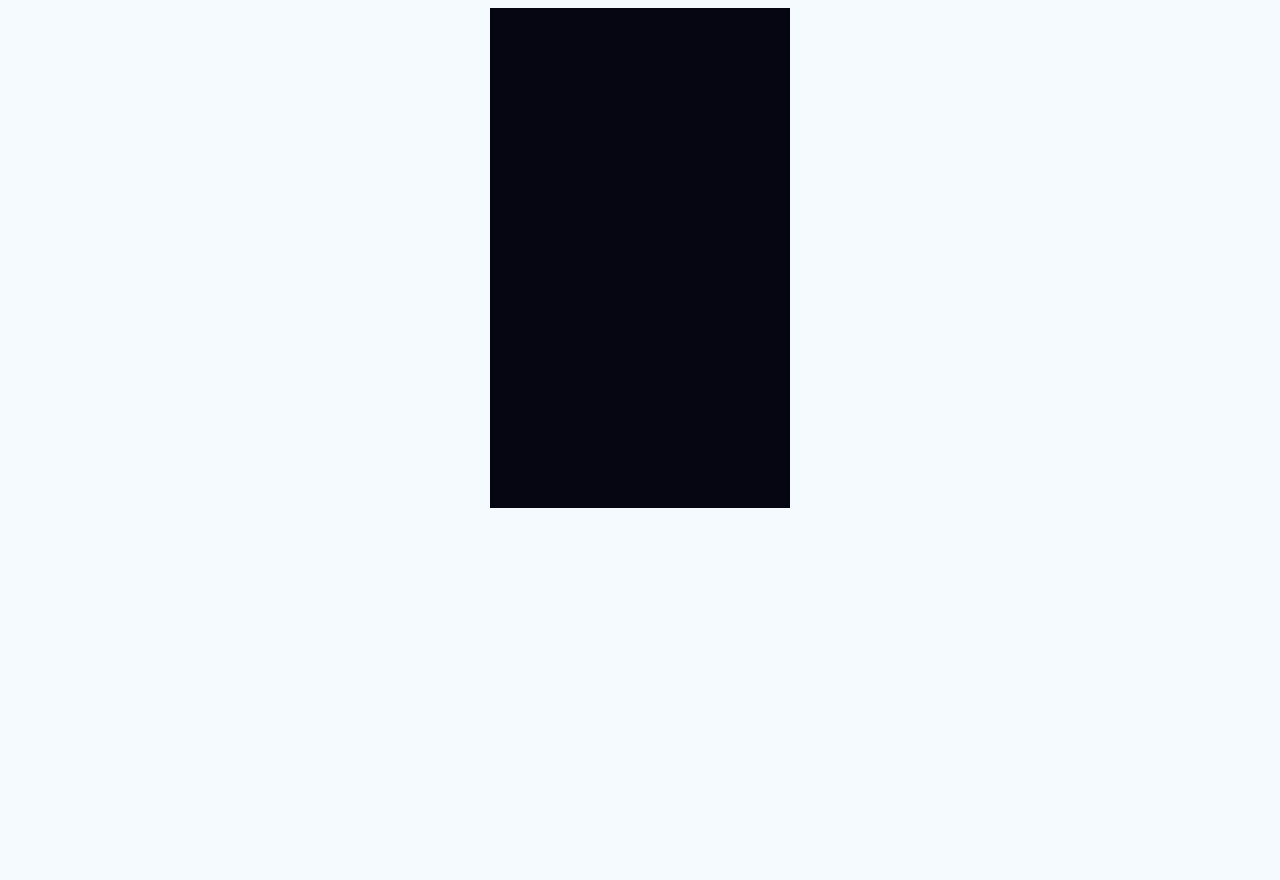
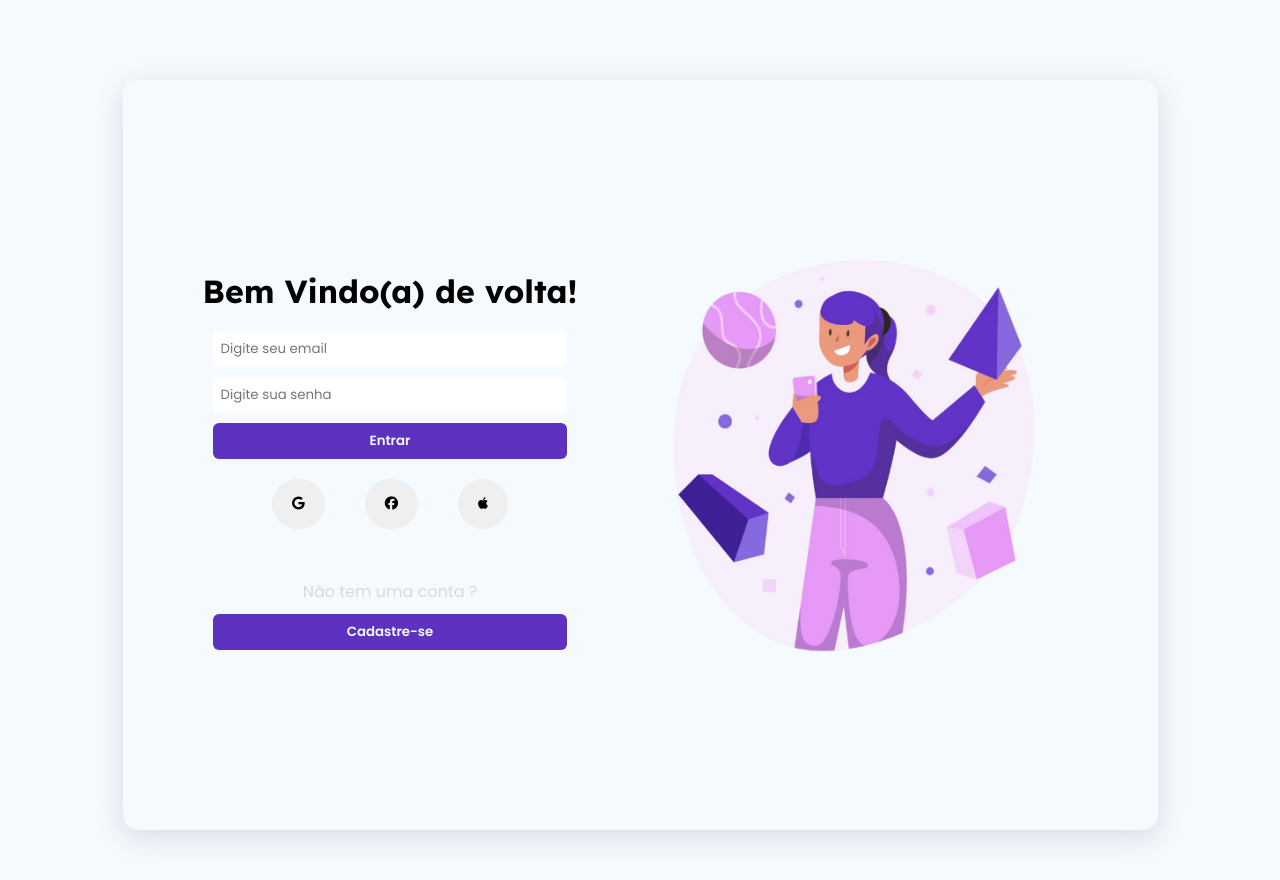
Before and after one commit to niethilleybrazz/registerPage, a plain HTML site: page index.html in a window 1280 px wide. Before the commit the page ends 800 px from the top, so only its background shows below. Drawn offline with Linux system fonts and the light colour scheme.

Commit message:
Projeto concluido
Futuramente tera animacao para transferir de pagina, e modo escuro com Js

```diff
--- a/index.html
+++ b/index.html
@@ -5,10 +5,32 @@
     <meta name="viewport" content="width=device-width, initial-scale=1.0">
     <title>Bem vindo</title>
     <link rel="stylesheet" href="styles/styles.css">
+    <link rel="stylesheet" href="https://cdnjs.cloudflare.com/ajax/libs/font-awesome/6.7.2/css/all.min.css" integrity="sha512-Evv84Mr4kqVGRNSgIGL/F/aIDqQb7xQ2vcrdIwxfjThSH8CSR7PBEakCr51Ck+w+/U6swU2Im1vVX0SVk9ABhg==" crossorigin="anonymous" referrerpolicy="no-referrer" />
 </head>
 <body>
     <div class="card-container">
+        <div class="form-container">
+            <h1>Bem Vindo(a) de volta!</h1>
+            <form action="" class="form">
+                <input type="email" placeholder="Digite seu email">
+                <input type="password" placeholder="Digite sua senha">
+                <input type="submit" value="Entrar" class="submit">
+            </form>
 
+            <div class="form-buttons">
+                <button><i class="fa-brands fa-google"></i></button>
+                <button><i class="fa-brands fa-facebook"></i></button>
+                <button><i class="fa-brands fa-apple"></i></button>
+            </div>
+
+            <div class="register-button-container">
+                <p>Não tem uma conta ?</p>
+                <button class="register-button"><a href="">Cadastre-se</a></button>
+            </div>
+        </div>
+        <div class="image">
+            <img src="midia/Design sem nome(1).png" alt="" height="700px" width="500px">
+        </div>
     </div>
 </body>
 </html>
--- a/styles/styles.css
+++ b/styles/styles.css
@@ -1,12 +1,18 @@
 @import url('https://fonts.googleapis.com/css2?family=Lexend+Deca:wght@100..900&family=Poppins:ital,wght@0,100;0,200;0,300;0,400;0,500;0,600;0,700;0,800;0,900;1,100;1,200;1,300;1,400;1,500;1,600;1,700;1,800;1,900&display=swap');
 
 :root{
-    --principal : #5546fa;
+    --principal : #5d32be;
     --branco : #f5faff;
+    --cinza : #d5dadf;
     --preto : #060613;
 
     --titulo: "Lexend Deca";
     --texto: "Poppins";
+}
+*{
+    margin: 0;
+    padding: 0;
+    box-sizing: border-box;
 }
 
 body{
@@ -15,9 +21,99 @@ body{
     justify-content: center;
     align-items: center;
 }
+h1{
+    font-family: var(--titulo);
+}
+p,a, input, button {
+    font-family: var(--texto);
+}
 
 .card-container{
-    background-color: var(--preto);
-    height: 500px;
-    width: 300px;
+    margin: 80px;
+    padding: 50px;
+    display: flex;
+    align-items: center;
+    justify-content: center;
+    background-color: var(--branco);
+    box-shadow: rgba(100, 100, 111, 0.2) 0px 7px 29px 0px;
+    border-radius: 15px;
+    height: 750px;
+    width: 1035px;
 }
+.form-container{
+    margin: 0 30px;
+}
+.form-container>h1{
+    margin: 20px 0;
+}
+.form{
+    display: flex;
+    flex-direction: column;
+    gap: 10px;
+}
+.form>input{
+    padding: 8px;
+    margin: 0 10px;
+    border-radius: 6px;
+    border: none;
+}
+input[type="email"]:focus {
+    outline: none;
+    border: 1px solid var(--principal);
+}
+input[type="password"]:focus {
+    outline: none;
+    border: 1px solid var(--principal);
+}
+.form-buttons{
+    margin-top: 20px;
+    display: flex;
+    justify-content: center;
+}
+.form-buttons>button{
+    margin: 0 20px;
+    padding: 15px 20px;
+    border: none;
+    border-radius: 30px;
+}
+.form-buttons button:hover{
+    cursor: pointer;
+    background-color: var(--principal);
+    color: var(--branco);
+}
+.register-button-container{
+    margin-top: 50px;
+    text-align: center;
+    display: flex;
+    justify-content: center;
+    flex-direction: column;
+}
+.register-button-container p{
+    color: var(--cinza);
+    text-decoration: none;
+}
+.register-button-container p>a:hover{
+    color: var(--principal);
+}
+.register-button-container>button{
+    margin: 10px;
+    padding: 8px;
+    border-radius: 6px;
+    border: none;
+}
+.image>img{
+    border-radius: 15px;
+    align-items: center;
+    padding: 30px;
+}
+.submit ,
+.register-button{
+    cursor: pointer;
+    background-color: var(--principal);
+    color: var(--branco);
+    font-weight: 600;
+}
+.register-button>a{
+    color: var(--branco);
+    text-decoration: none;
+}
```
Also changed, not shown: midia/500x700.png (added), midia/63e1262a5af2c8aab0a8b17df751bee5.jpg (added), midia/6f5b65d560e60e6b37257081ffa5b5c2.jpg (added), midia/Design sem nome(1).png (added).
